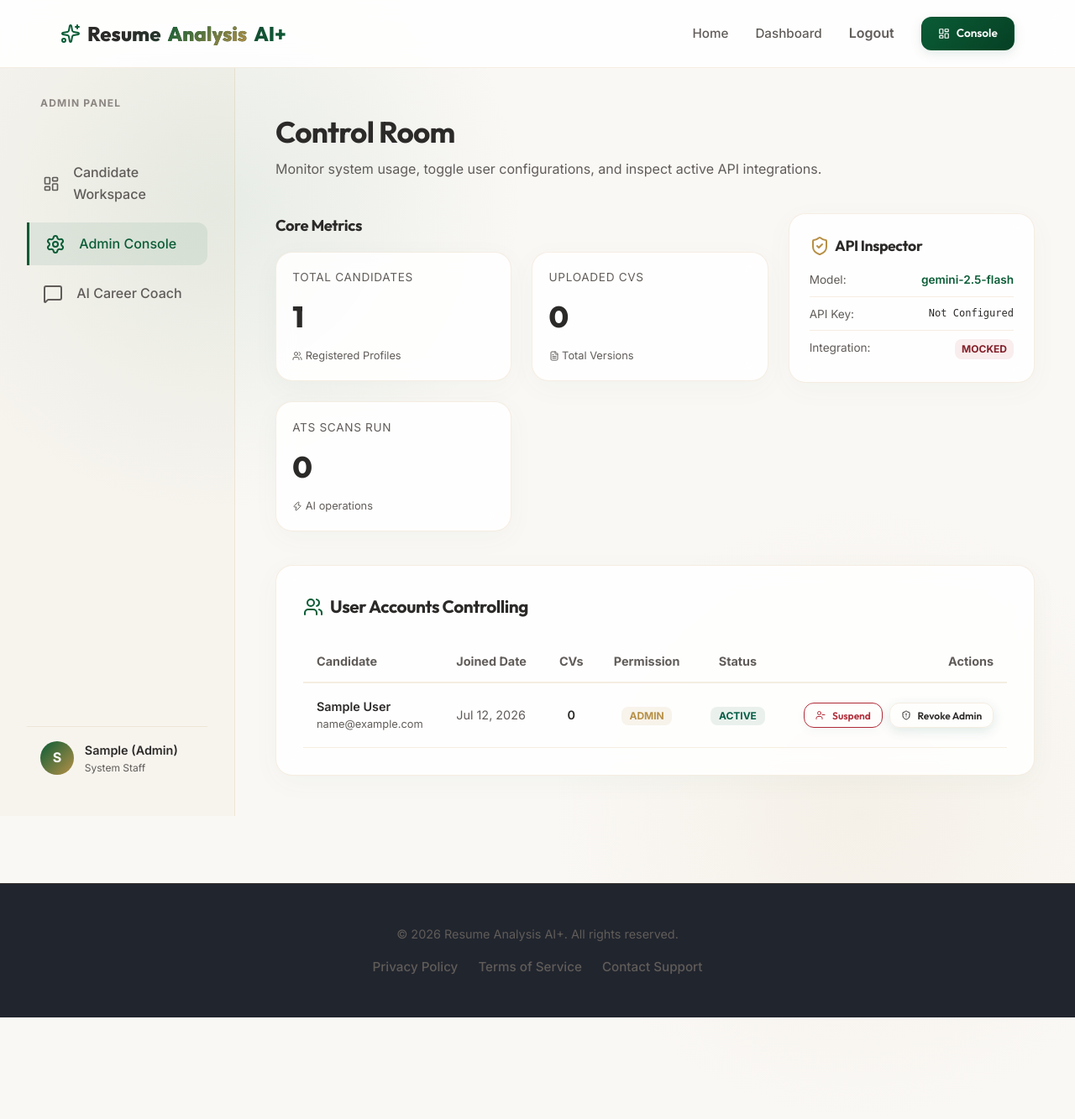
After one commit to amantiwari79/FINAL-YEAR-PROJECT, a Django app: page /admin-panel/ in a window 1280 px wide; the page is wider, and only the part inside the window is pictured. The commit adds this page. Shown: that part at 84% size. Run offline with Django 5.2, Linux system fonts and the light colour scheme; the visitor is signed in with stand-in values (Sample User, id 1); data comes from the database, SQL or seed files in the repository; data that the repository does not hold is empty.

Commit message:
Rename brand to Resume Analysis AI+, apply warm theme, add admin control panel, and register privacy, terms, and support pages

```diff
--- a/accounts/urls.py
+++ b/accounts/urls.py
@@ -1,5 +1,6 @@
 from django.urls import path
 from . import views
+from . import admin_views
 
 urlpatterns = [
     path('', views.landing, name='landing'),
@@ -7,4 +8,14 @@ urlpatterns = [
     path('login/', views.login_user, name='login'),
     path('logout/', views.logout_user, name='logout'),
     path('dashboard/', views.dashboard, name='dashboard'),
+
+    # Custom Admin Control Panel Routes
+    path('admin-panel/', admin_views.admin_dashboard, name='admin_dashboard'),
+    path('admin-panel/toggle-active/<int:user_id>/', admin_views.toggle_user_active, name='toggle_user_active'),
+    path('admin-panel/toggle-staff/<int:user_id>/', admin_views.toggle_user_staff, name='toggle_user_staff'),
+
+    # Static Info and Support Routes
+    path('privacy/', views.privacy_policy, name='privacy_policy'),
+    path('terms/', views.terms_conditions, name='terms_conditions'),
+    path('support/', views.contact_support, name='contact_support'),
 ]
--- a/static/css/style.css
+++ b/static/css/style.css
@@ -178,26 +178,28 @@ header {
 .btn-primary {
     background: linear-gradient(135deg, var(--primary) 0%, #064024 100%);
     color: #FFFFFF;
-    box-shadow: 0 4px 14px rgba(10, 92, 54, 0.2);
+    border: 1.5px solid transparent;
+    box-shadow: 0 4px 14px rgba(10, 92, 54, 0.12);
 }
 
 .btn-primary:hover {
     transform: translateY(-2px);
-    box-shadow: 0 6px 20px rgba(10, 92, 54, 0.3);
+    box-shadow: 0 6px 20px rgba(10, 92, 54, 0.22);
 }
 
 .btn-secondary {
-    background: transparent;
-    border: 1px solid var(--glass-border);
-    color: var(--text-primary);
-    backdrop-filter: var(--glass-blur);
+    background: var(--bg-surface);
+    border: 1.5px solid var(--primary);
+    color: var(--primary);
+    box-shadow: 0 4px 12px rgba(10, 92, 54, 0.04);
 }
 
 .btn-secondary:hover {
-    background: rgba(184, 144, 71, 0.1);
-    border-color: var(--secondary);
+    background: rgba(10, 92, 54, 0.05);
+    border-color: var(--primary);
     color: var(--primary);
     transform: translateY(-2px);
+    box-shadow: 0 6px 16px rgba(10, 92, 54, 0.08);
 }
 
 .btn-text {
--- /dev/null
+++ b/templates/accounts/admin_panel.html
@@ -0,0 +1,187 @@
+{% extends 'base.html' %}
+
+{% block title %}Admin Panel - Resume Analysis AI+{% endblock %}
+
+{% block content %}
+<div class="dashboard-layout">
+
+    <!-- Sidebar Navigation -->
+    <aside class="sidebar">
+        <div style="padding: 0 1rem; margin-bottom: 1rem;">
+            <p style="font-size: 0.75rem; text-transform: uppercase; color: var(--text-muted); font-weight: 700; letter-spacing: 0.1em;">Admin Panel</p>
+        </div>
+
+        <ul class="sidebar-menu">
+            <li>
+                <a href="{% url 'dashboard' %}" class="sidebar-link">
+                    <i data-lucide="layout-dashboard"></i>
+                    Candidate Workspace
+                </a>
+            </li>
+            <li>
+                <a href="{% url 'admin_dashboard' %}" class="sidebar-link active">
+                    <i data-lucide="settings"></i>
+                    Admin Console
+                </a>
+            </li>
+            <li>
+                <a href="{% url 'career_coach' %}" class="sidebar-link">
+                    <i data-lucide="message-square"></i>
+                    AI Career Coach
+                </a>
+            </li>
+        </ul>
+
+        <div style="margin-top: auto; padding: 1rem; border-top: 1px solid var(--glass-border); display: flex; align-items: center; gap: 0.8rem;">
+            <div style="width: 40px; height: 40px; border-radius: 50%; background: linear-gradient(135deg, var(--primary) 0%, var(--secondary) 100%); display: flex; align-items: center; justify-content: center; font-weight: 700; color: #FFFFFF;">
+                {{ user.first_name|slice:":1" }}{% if not user.first_name %}A{% endif %}
+            </div>
+            <div>
+                <p style="font-weight: 600; font-size: 0.9rem; color: var(--text-primary);">{{ user.first_name }} (Admin)</p>
+                <p style="font-size: 0.75rem; color: var(--text-secondary);">System Staff</p>
+            </div>
+        </div>
+    </aside>
+
+    <!-- Main Workspace -->
+    <div class="dashboard-content">
+
+        <div class="dashboard-header">
+            <div class="welcome-msg">
+                <h1>Control Room</h1>
+                <p>Monitor system usage, toggle user configurations, and inspect active API integrations.</p>
+            </div>
+        </div>
+
+        <!-- Admin stats & API configurations side-by-side -->
+        <div style="display: grid; grid-template-columns: 2fr 1fr; gap: 1.5rem; align-items: start;">
+
+            <!-- System Stats Grid -->
+            <div style="display: flex; flex-direction: column; gap: 1.5rem;">
+                <h3 style="font-size: 1.15rem; color: var(--text-primary); font-family: var(--font-heading); margin-bottom: -0.5rem;">Core Metrics</h3>
+
+                <div class="stats-grid">
+                    <div class="card stat-card" style="padding: 1.2rem;">
+                        <span class="stat-label">Total Candidates</span>
+                        <span class="stat-value">{{ total_users }}</span>
+                        <span style="font-size: 0.8rem; color: var(--text-secondary);"><i data-lucide="users" style="width: 12px; height: 12px; display: inline; vertical-align: middle;"></i> Registered Profiles</span>
+                    </div>
+                    <div class="card stat-card" style="padding: 1.2rem;">
+                        <span class="stat-label">Uploaded CVs</span>
+                        <span class="stat-value">{{ total_resumes }}</span>
+                        <span style="font-size: 0.8rem; color: var(--text-secondary);"><i data-lucide="file-text" style="width: 12px; height: 12px; display: inline; vertical-align: middle;"></i> Total Versions</span>
+                    </div>
+                    <div class="card stat-card" style="padding: 1.2rem;">
+                        <span class="stat-label">ATS Scans run</span>
+                        <span class="stat-value">{{ total_scans }}</span>
+                        <span style="font-size: 0.8rem; color: var(--text-secondary);"><i data-lucide="zap" style="width: 12px; height: 12px; display: inline; vertical-align: middle;"></i> AI operations</span>
+                    </div>
+                </div>
+            </div>
+
+            <!-- API Configuration Inspector Card -->
+            <div class="card" style="padding: 1.5rem; display: flex; flex-direction: column; gap: 1rem;">
+                <h3 style="font-size: 1.1rem; display: flex; align-items: center; gap: 0.4rem;">
+                    <i data-lucide="shield-check" style="color: var(--secondary);"></i> API Inspector
+                </h3>
+
+                <div style="display: flex; flex-direction: column; gap: 0.6rem; font-size: 0.85rem;">
+                    <div style="display: flex; justify-content: space-between; border-bottom: 1px solid var(--glass-border); padding-bottom: 0.5rem;">
+                        <span style="color: var(--text-secondary);">Model:</span>
+                        <span style="font-weight: 600; color: var(--primary);">{{ gemini_model }}</span>
+                    </div>
+                    <div style="display: flex; justify-content: space-between; border-bottom: 1px solid var(--glass-border); padding-bottom: 0.5rem;">
+                        <span style="color: var(--text-secondary);">API Key:</span>
+                        <span style="font-family: monospace; font-size: 0.75rem;">{{ masked_key }}</span>
+                    </div>
+                    <div style="display: flex; justify-content: space-between; padding-bottom: 0.2rem;">
+                        <span style="color: var(--text-secondary);">Integration:</span>
+                        {% if api_configured %}
+                            <span style="background: rgba(10, 92, 54, 0.08); color: #065F46; padding: 0.15rem 0.5rem; border-radius: var(--radius-sm); font-size: 0.75rem; font-weight: 700;">ONLINE</span>
+                        {% else %}
+                            <span style="background: rgba(176, 42, 55, 0.08); color: #842029; padding: 0.15rem 0.5rem; border-radius: var(--radius-sm); font-size: 0.75rem; font-weight: 700;">MOCKED</span>
+                        {% endif %}
+                    </div>
+                </div>
+            </div>
+
+        </div>
+
+        <!-- User Accounts Table -->
+        <section class="card" style="padding: 2rem; overflow-x: auto;">
+            <h3 style="font-size: 1.3rem; margin-bottom: 1.5rem; display: flex; align-items: center; gap: 0.5rem;">
+                <i data-lucide="users" style="color: var(--primary);"></i> User Accounts Controlling
+            </h3>
+
+            <table style="width: 100%; border-collapse: collapse; text-align: left; font-size: 0.9rem;">
+                <thead>
+                    <tr style="border-bottom: 2px solid var(--glass-border); color: var(--text-secondary); font-weight: 600;">
+                        <th style="padding: 0.8rem 1rem;">Candidate</th>
+                        <th style="padding: 0.8rem 1rem;">Joined Date</th>
+                        <th style="padding: 0.8rem 1rem; text-align: center;">CVs</th>
+                        <th style="padding: 0.8rem 1rem; text-align: center;">Permission</th>
+                        <th style="padding: 0.8rem 1rem; text-align: center;">Status</th>
+                        <th style="padding: 0.8rem 1rem; text-align: right;">Actions</th>
+                    </tr>
+                </thead>
+                <tbody>
+                    {% for candidate in users_list %}
+                        <tr style="border-bottom: 1px solid var(--glass-border); hover: background-color: rgba(0,0,0,0.01);">
+                            <!-- User Details -->
+                            <td style="padding: 1rem;">
+                                <div style="font-weight: 600; color: var(--text-primary);">{{ candidate.first_name }} {{ candidate.last_name }}</div>
+                                <div style="font-size: 0.8rem; color: var(--text-secondary);">{{ candidate.email }}</div>
+                            </td>
+                            <!-- Joined Date -->
+                            <td style="padding: 1rem; color: var(--text-secondary);">
+                                {{ candidate.date_joined|date:"M d, Y" }}
+                            </td>
+                            <!-- CVs count -->
+                            <td style="padding: 1rem; text-align: center; font-weight: 600;">
+                                {{ candidate.resume_count }}
+                            </td>
+                            <!-- Permission -->
+                            <td style="padding: 1rem; text-align: center;">
+                                {% if candidate.is_staff %}
+                                    <span style="background: rgba(184, 144, 71, 0.1); color: var(--secondary); padding: 0.2rem 0.6rem; border-radius: var(--radius-sm); font-size: 0.75rem; font-weight: 700;">ADMIN</span>
+                                {% else %}
+                                    <span style="background: rgba(108, 117, 125, 0.1); color: var(--text-secondary); padding: 0.2rem 0.6rem; border-radius: var(--radius-sm); font-size: 0.75rem; font-weight: 500;">CANDIDATE</span>
+                                {% endif %}
+                            </td>
+                            <!-- Active Status -->
+                            <td style="padding: 1rem; text-align: center;">
+                                {% if candidate.is_active %}
+                                    <span style="background: rgba(10, 92, 54, 0.08); color: #065F46; padding: 0.2rem 0.6rem; border-radius: var(--radius-sm); font-size: 0.75rem; font-weight: 700;">ACTIVE</span>
+                                {% else %}
+                                    <span style="background: rgba(176, 42, 55, 0.08); color: #842029; padding: 0.2rem 0.6rem; border-radius: var(--radius-sm); font-size: 0.75rem; font-weight: 700;">SUSPENDED</span>
+                                {% endif %}
+                            </td>
+                            <!-- Quick action buttons -->
+                            <td style="padding: 1rem; text-align: right;">
+                                <div style="display: flex; gap: 0.5rem; justify-content: flex-end;">
+                                    <!-- Toggle Active/Suspended -->
+                                    <form action="{% url 'toggle_user_active' candidate.pk %}" method="POST" style="display: inline;">
+                                        {% csrf_token %}
+                                        <button type="submit" class="btn btn-secondary" style="padding: 0.4rem 0.8rem; font-size: 0.75rem; border-color: {% if candidate.is_active %}var(--danger){% else %}var(--success){% endif %}; color: {% if candidate.is_active %}var(--danger){% else %}var(--success){% endif %}; background: none;">
+                                            {% if candidate.is_active %}<i data-lucide="user-minus" style="width: 12px; height: 12px; vertical-align: middle;"></i> Suspend{% else %}<i data-lucide="user-check" style="width: 12px; height: 12px; vertical-align: middle;"></i> Activate{% endif %}
+                                        </button>
+                                    </form>
+
+                                    <!-- Toggle Staff/Candidate -->
+                                    <form action="{% url 'toggle_user_staff' candidate.pk %}" method="POST" style="display: inline;">
+                                        {% csrf_token %}
+                                        <button type="submit" class="btn btn-primary" style="padding: 0.4rem 0.8rem; font-size: 0.75rem; background: none; border: 1px solid var(--glass-border); color: var(--text-primary);">
+                                            {% if candidate.is_staff %}<i data-lucide="shield-alert" style="width: 12px; height: 12px; vertical-align: middle;"></i> Revoke Admin{% else %}<i data-lucide="shield" style="width: 12px; height: 12px; vertical-align: middle;"></i> Make Admin{% endif %}
+                                        </button>
+                                    </form>
+                                </div>
+                            </td>
+                        </tr>
+                    {% endfor %}
+                </tbody>
+            </table>
+        </section>
+
+    </div>
+</div>
+{% endblock %}
--- a/templates/base.html
+++ b/templates/base.html
@@ -38,10 +38,10 @@
                                 </button>
                             </form>
                         </li>
-                        <li><a href="{% url 'dashboard' %}" class="btn btn-primary"><i data-lucide="layout-dashboard"></i> Console</a></li>
+                        <li><a href="{% url 'dashboard' %}" class="btn btn-primary" style="padding: 0.5rem 1.2rem; font-size: 0.85rem; border: 1.5px solid transparent;"><i data-lucide="layout-dashboard" style="width: 14px; height: 14px;"></i> Console</a></li>
                     {% else %}
                         <li><a href="{% url 'login' %}" class="nav-link {% if request.resolver_match.url_name == 'login' %}active{% endif %}">Login</a></li>
-                        <li><a href="{% url 'register' %}" class="btn btn-primary">Get Started <i data-lucide="arrow-right"></i></a></li>
+                        <li><a href="{% url 'register' %}" class="btn btn-primary" style="padding: 0.5rem 1.2rem; font-size: 0.85rem; border: 1.5px solid transparent;">Get Started <i data-lucide="arrow-right" style="width: 14px; height: 14px;"></i></a></li>
                     {% endif %}
                 </ul>
             </nav>
@@ -70,9 +70,9 @@
         <div class="container">
             <p style="margin-bottom: 1rem;">&copy; 2026 Resume Analysis AI+. All rights reserved.</p>
             <div style="display: flex; justify-content: center; gap: 1.5rem;">
-                <a href="#" class="nav-link">Privacy Policy</a>
-                <a href="#" class="nav-link">Terms of Service</a>
-                <a href="#" class="nav-link">Contact Support</a>
+                <a href="{% url 'privacy_policy' %}" class="nav-link">Privacy Policy</a>
+                <a href="{% url 'terms_conditions' %}" class="nav-link">Terms of Service</a>
+                <a href="{% url 'contact_support' %}" class="nav-link">Contact Support</a>
             </div>
         </div>
     </footer>
--- a/templates/dashboard.html
+++ b/templates/dashboard.html
@@ -30,12 +30,14 @@
                     AI Career Coach
                 </a>
             </li>
+            {% if request.user.is_staff %}
             <li>
-                <a href="#" class="sidebar-link">
+                <a href="{% url 'admin_dashboard' %}" class="sidebar-link">
                     <i data-lucide="settings"></i>
-                    Account Settings
+                    Admin Panel
                 </a>
             </li>
+            {% endif %}
         </ul>
 
         <div style="margin-top: auto; padding: 1rem; border-top: 1px solid var(--glass-border); display: flex; align-items: center; gap: 0.8rem;">
```
Also changed, not shown: accounts/admin_views.py (added, +87 -0 lines), accounts/views.py (+32 -0 lines), templates/accounts/contact_support.html (added, +63 -0 lines), templates/accounts/privacy_policy.html (added, +45 -0 lines), templates/accounts/terms_conditions.html (added, +35 -0 lines).
